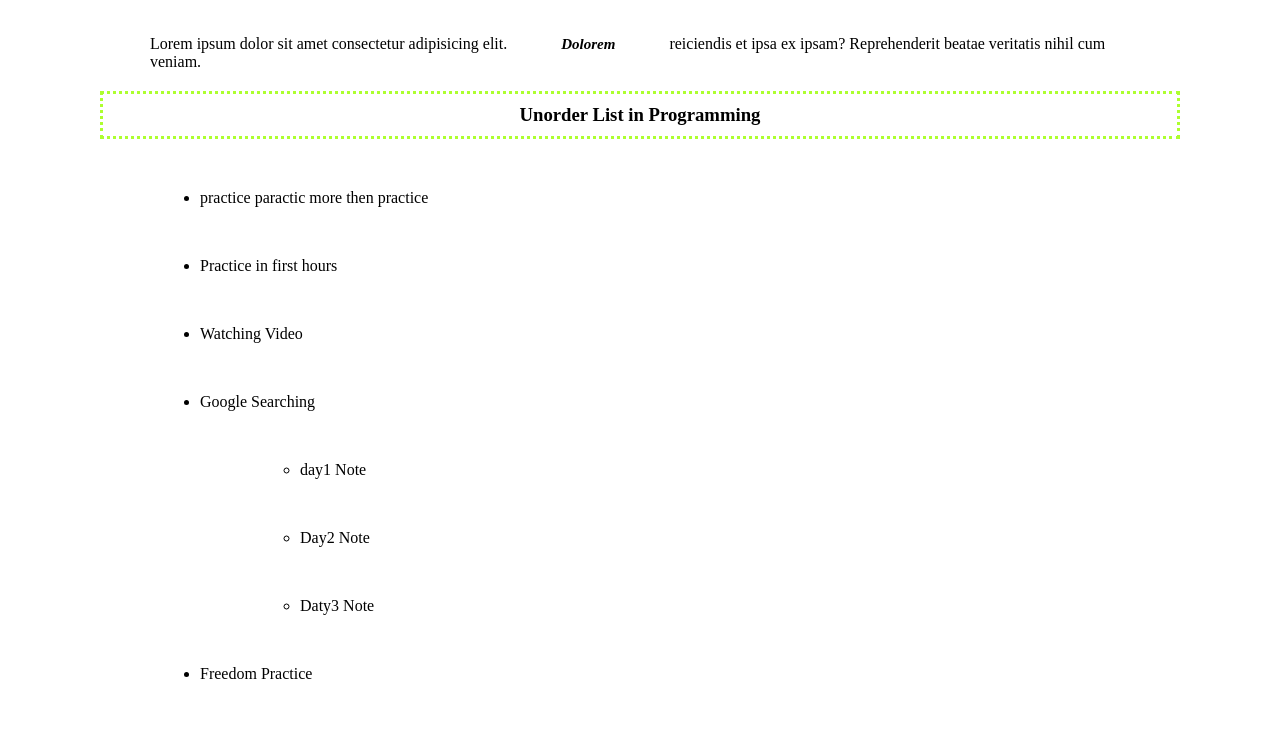
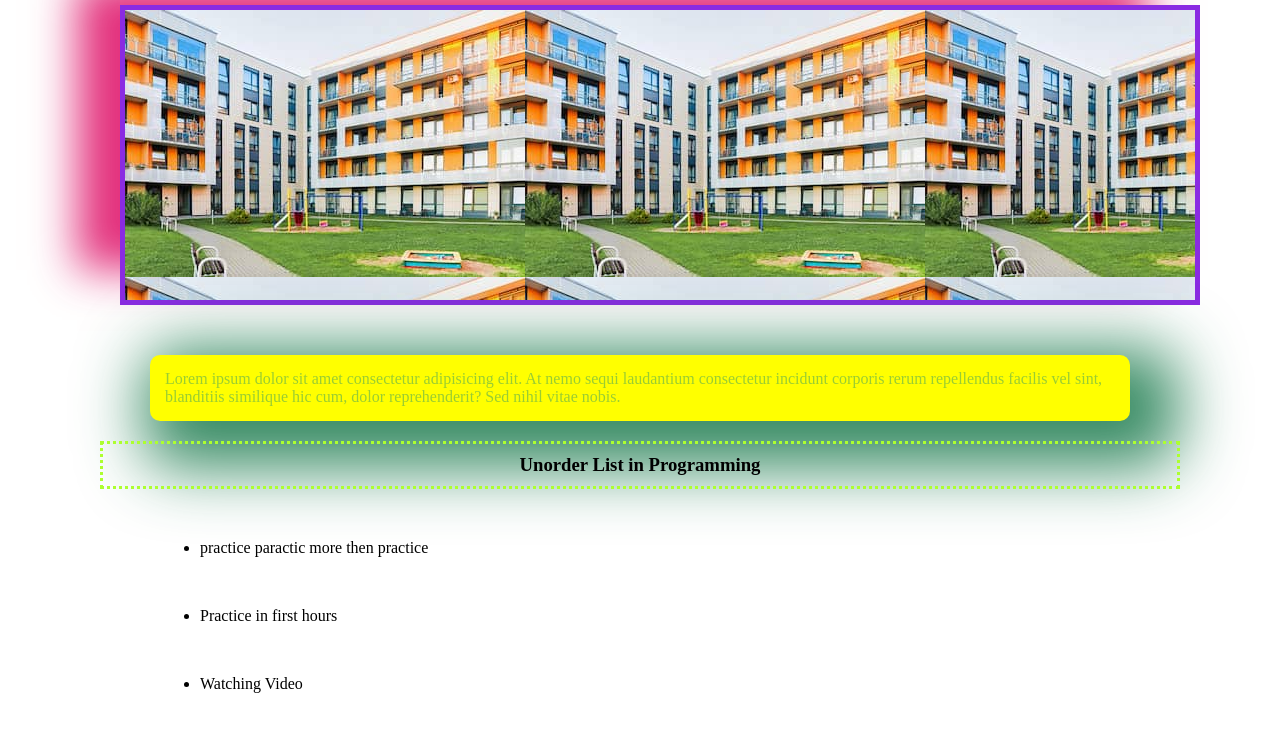
Before and after one commit to smsohag32/my-practice-repo, a plain HTML site: page my-repo-practice/index.html in a window 1280 px wide. Shown: the part 152-892 px from the top of the page. Before the commit the page ends 855 px from the top, so only its background shows below. Drawn offline with Linux system fonts and the light colour scheme.

Commit message:
changing

```diff
--- a/my-repo-practice/css/style.css
+++ b/my-repo-practice/css/style.css
@@ -16,3 +16,18 @@ h3{
     padding: 10px;
 
 }
+.blog{
+    color: yellowgreen;
+    background-color: yellow;
+    padding: 15px 15px;
+    box-shadow: 21px 20px 64px 27px rgba(17,117,69,0.84);
+    border-radius: 10px;
+}
+.silider{
+    width: 100%;
+    height: 300px;
+    background-image: url('../img/photo3.jpg');
+    border: 5px solid blueviolet;
+    box-shadow: -48px -30px 41px -5px rgba(222,11,100,0.84);
+    margin: 20px;
+}
--- a/my-repo-practice/index.html
+++ b/my-repo-practice/index.html
@@ -9,9 +9,10 @@
     <link rel="shortcut icon" href="img/logo.png" type="image/x-icon">
 </head>
 <body>
+
     <h1 style="color: red; text-align: center;">Welcom to my first git ripo.... </h1>
-    <p>Lorem ipsum dolor sit amet consectetur adipisicing elit. <span>Dolorem</span> reiciendis et ipsa ex ipsam? Reprehenderit beatae veritatis nihil cum veniam.</p>
-
+    <div class="silider"></div>
+    <p class="blog">Lorem ipsum dolor sit amet consectetur adipisicing elit. At nemo sequi laudantium consectetur incidunt corporis rerum repellendus facilis vel sint, blanditiis similique hic cum, dolor reprehenderit? Sed nihil vitae nobis.</p>
     <h3>Unorder List in Programming</h3>
     <ul>
         <li>practice paractic more then practice</li>
--- a/my-repo-practice/style.css
+++ /dev/null
@@ -1,21 +0,0 @@
-
-*{
-    margin: 50px 50px 10px 50px;
-    padding: 0;
-    box-sizing: border-box;
-}
-P{
-    color: greenyellow;
-}
-span{
-    font-size: 15px;
-    font-weight: 700;
-    font-style: italic;
-}
-h3{
-    text-align: center;
-    margin: 20px auto 20px auto;
-    border: 3px dotted greenyellow;
-    padding: 10px;
-
-}
```
